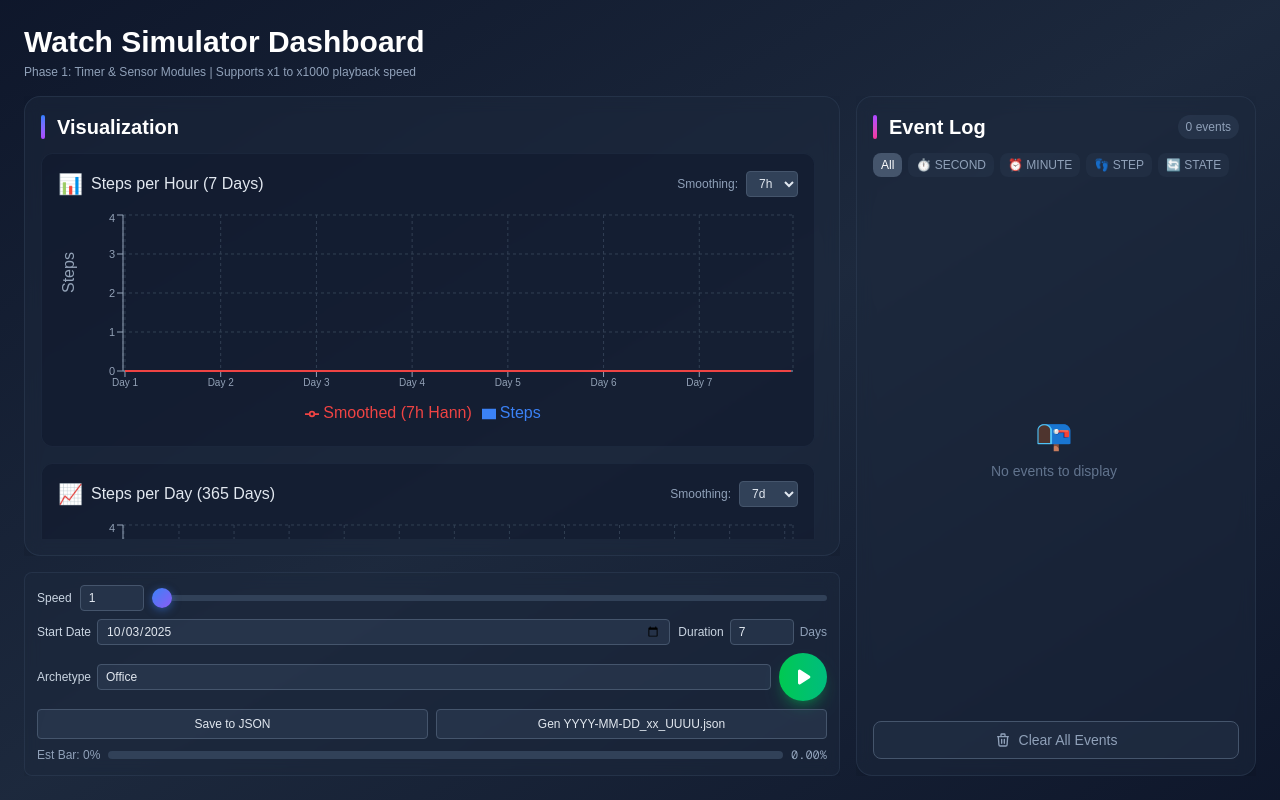
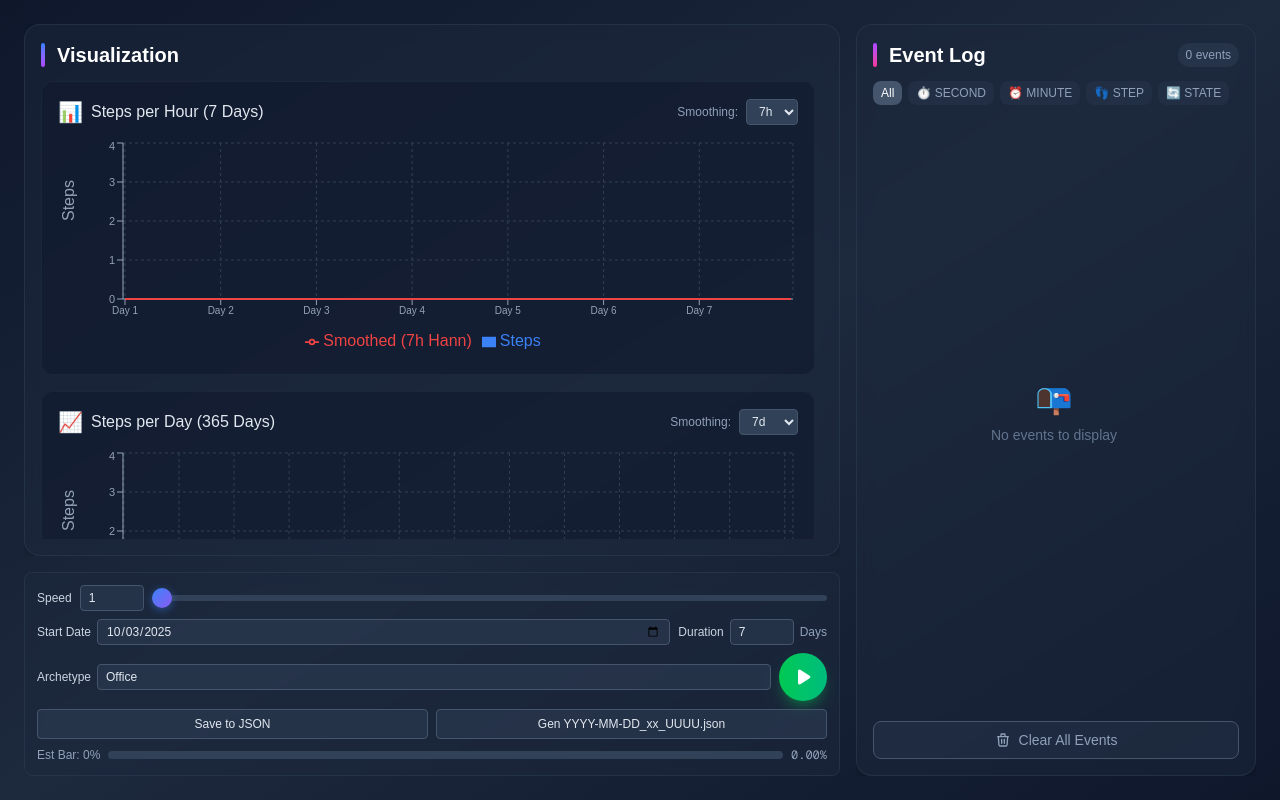
Before and after one commit to pradeepmdk/watch-simultor, a Next.js app: page / in a window 1280 px wide. Built offline with nearby package versions, Linux system fonts and the light colour scheme.

Commit message:
refactor: remove dashboard header to simplify UI layout

```diff
--- a/src/components/Dashboard.tsx
+++ b/src/components/Dashboard.tsx
@@ -12,15 +12,7 @@ export default function Dashboard() {
   return (
     <div className="h-screen bg-gradient-to-br from-slate-900 via-slate-800 to-slate-900 p-6 overflow-hidden flex flex-col">
       <div className="max-w-[1920px] mx-auto w-full flex flex-col h-full">
-        {/* Header */}
-        <header className="mb-4 flex-shrink-0">
-          <h1 className="text-3xl font-bold text-white mb-1">
-            Watch Simulator Dashboard
-          </h1>
-          <p className="text-slate-400 text-xs">
-            Phase 1: Timer & Sensor Modules | Supports x1 to x1000 playback speed
-          </p>
-        </header>
+
 
         {/* Main Layout - 3 Panel Grid */}
         <div className="grid grid-cols-1 xl:grid-cols-3 gap-4 flex-1 overflow-hidden">
```
